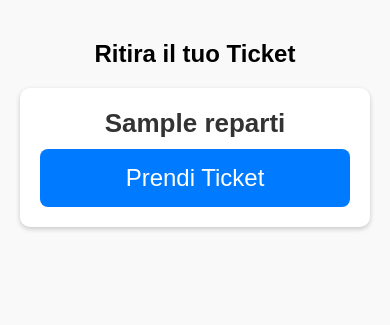
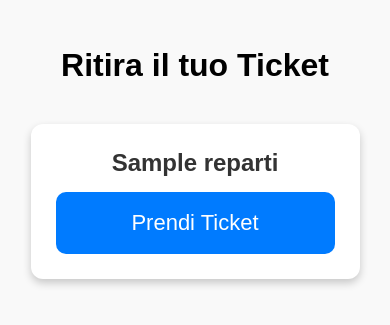
Before and after one commit to Ettorelg/online, a Flask app: page /ritira_ticket in a window 390 px wide. Shown: the top 325 px of the page. Run offline with Flask 3, Linux system fonts and the light colour scheme; the visitor is signed in with stand-in values (Sample User, id 1); a database or web service that is not in the repository returns one stand-in record (values such as "Sample title"); some libraries are stand-ins or nearby versions.

Commit message:
Add files via upload

```diff
--- a/templates/ritira_ticket.html
+++ b/templates/ritira_ticket.html
@@ -13,40 +13,78 @@
             background-color: #f9f9f9;
         }
         .container {
-            max-width: 700px;
+            display: grid;
+            grid-template-columns: repeat(auto-fit, minmax(350px, 1fr));
+            gap: 20px;
+            max-width: 1200px;
             margin: auto;
+            padding: 20px;
         }
         .reparto-container {
             background: white;
-            margin-bottom: 15px;
-            padding: 20px;
-            border-radius: 10px;
-            box-shadow: 0 2px 5px rgba(0, 0, 0, 0.2);
+            padding: 25px;
+            border-radius: 12px;
+            box-shadow: 0 4px 8px rgba(0, 0, 0, 0.2);
             text-align: center;
+            transition: transform 0.2s ease-in-out;
+        }
+        .reparto-container:hover {
+            transform: scale(1.05);
         }
         .reparto-nome {
-            font-size: 26px;
+            font-size: 28px;
             font-weight: bold;
-            margin-bottom: 10px;
+            margin-bottom: 15px;
             color: #333;
         }
         .button-container {
             display: flex;
             justify-content: center;
-            gap: 10px;
-            flex-wrap: wrap;
-            margin-top: 10px;
+            margin-top: 15px;
         }
         .button-container button {
-            font-size: 24px;
-            padding: 15px 25px;
+            font-size: 26px;
+            padding: 20px 30px;
             cursor: pointer;
             border: none;
-            border-radius: 8px;
+            border-radius: 10px;
             background: #007bff;
             color: white;
             width: 100%;
-            max-width: 450px;
+            max-width: 400px;
+            transition: background 0.3s;
+        }
+        .button-container button:hover {
+            background: #0056b3;
+        }
+
+        /* Adatta la griglia per tablet */
+        @media (max-width: 900px) {
+            .container {
+                grid-template-columns: repeat(auto-fit, minmax(300px, 1fr));
+            }
+            .reparto-nome {
+                font-size: 24px;
+            }
+            .button-container button {
+                font-size: 22px;
+                padding: 18px 28px;
+            }
+        }
+
+        /* Stile per schermi più piccoli */
+        @media (max-width: 600px) {
+            .container {
+                display: flex;
+                flex-direction: column;
+                align-items: center;
+            }
+            .reparto-container {
+                width: 90%;
+            }
+            .button-container button {
+                width: 100%;
+            }
         }
     </style>
 
@@ -91,7 +129,7 @@ function prendiTicket(repartoId) {
 
 <body>
 
-    <h2>Ritira il tuo Ticket</h2>
+    <h2 style="font-size: 32px; margin-bottom: 20px;">Ritira il tuo Ticket</h2>
 
     <div class="container">
         {% for reparto in reparti %}
```
